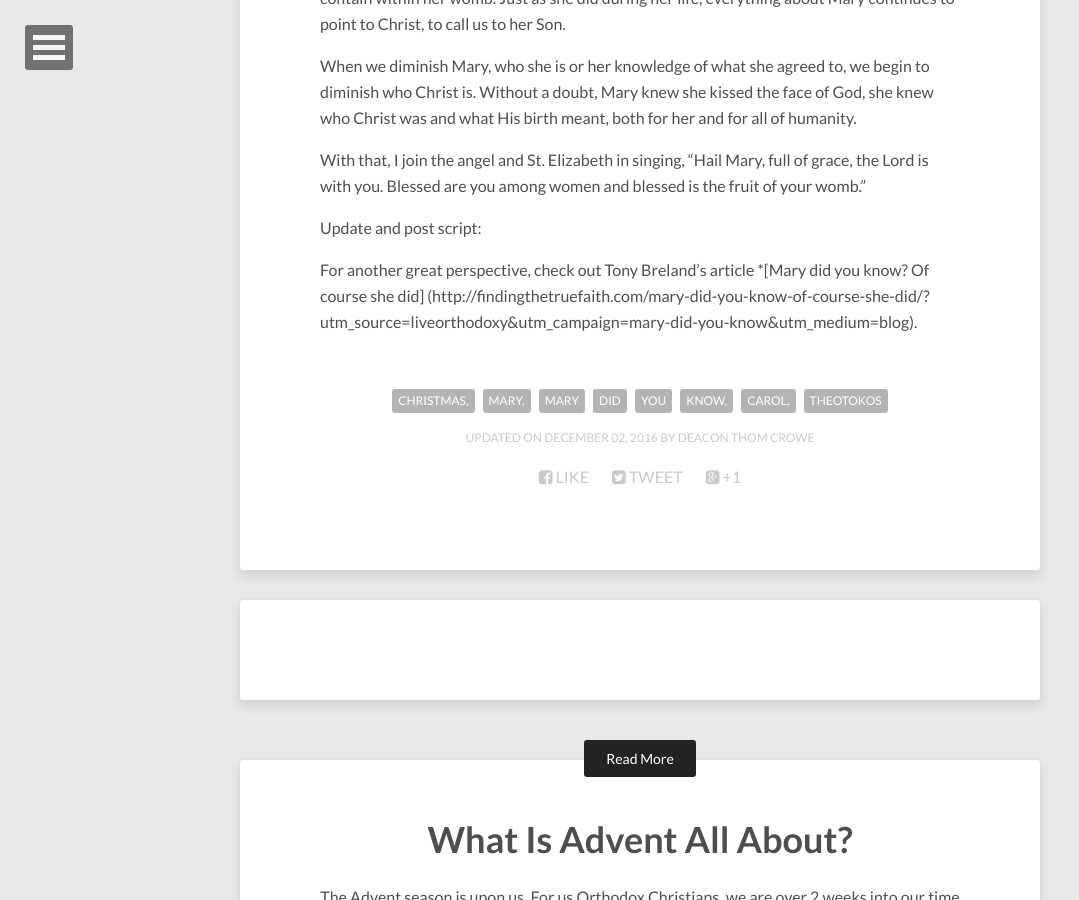
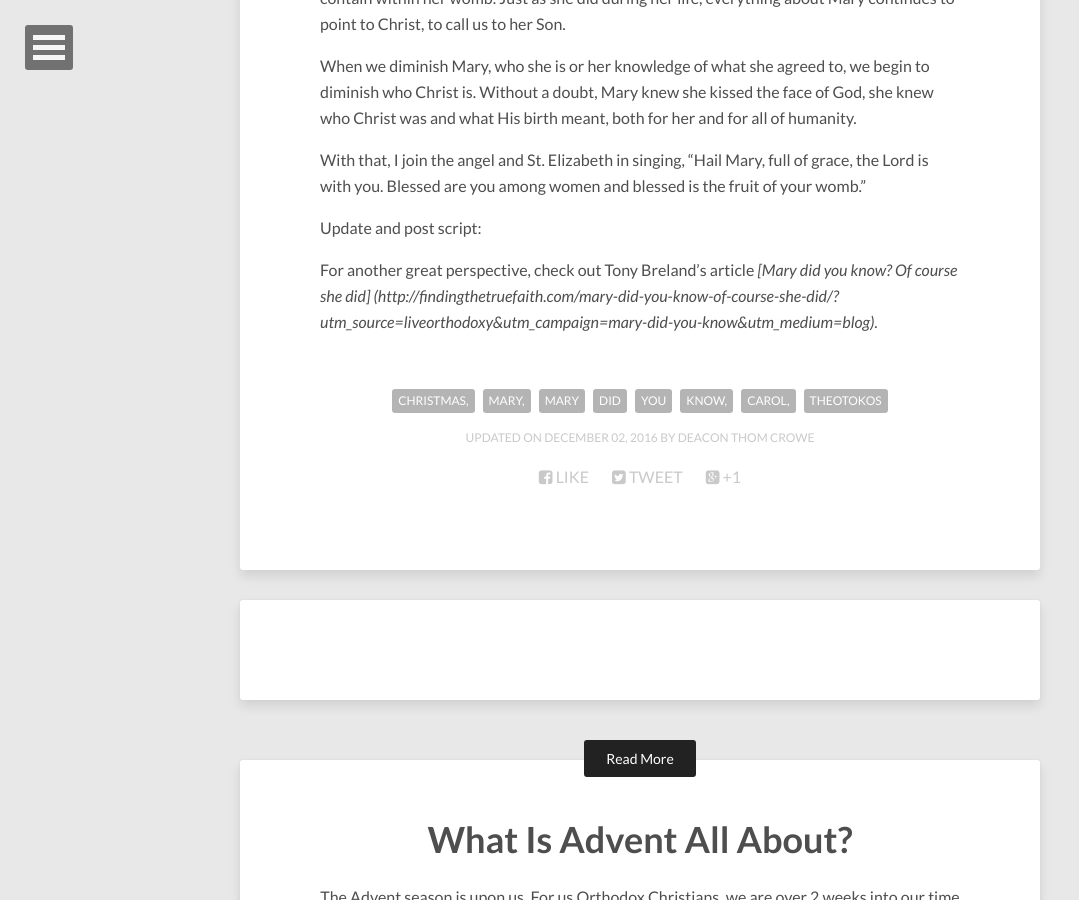
Before and after one commit to liveorthodoxy/liveorthodoxy-old, a Jekyll site: the page built from _posts/2015-12-16-mary-did-you-know.md, in a window 1280 px wide and 900 px high, scrolled down 1979 px. Shown: the whole window, without its empty margins (0-1079 px from the left). Built offline with Jekyll 4.4.1, drawn with Linux system fonts in a browser that asks for light colours; nearby versions of some CDN libraries; comment, search, counter and statistics services are not loaded.

```diff
--- a/_posts/2015-12-16-mary-did-you-know.md
+++ b/_posts/2015-12-16-mary-did-you-know.md
@@ -38,4 +38,4 @@
 
 Update and post script:
 
-For another great perspective, check out Tony Breland's article *[Mary did you know? Of course she did] (http://findingthetruefaith.com/mary-did-you-know-of-course-she-did/?utm_source=liveorthodoxy&utm_campaign=mary-did-you-know&utm_medium=blog).
+For another great perspective, check out Tony Breland's article *[Mary did you know? Of course she did] (http://findingthetruefaith.com/mary-did-you-know-of-course-she-did/?utm_source=liveorthodoxy&utm_campaign=mary-did-you-know&utm_medium=blog).*
```
Also changed, not shown: 2 other files.
